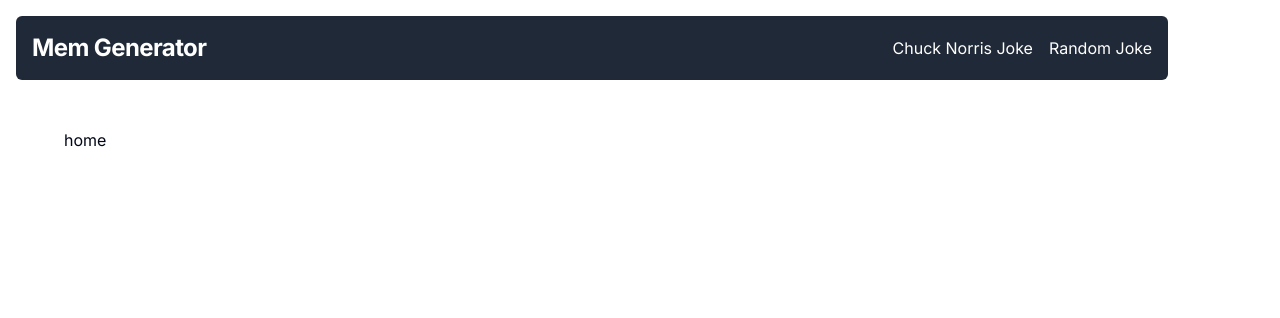
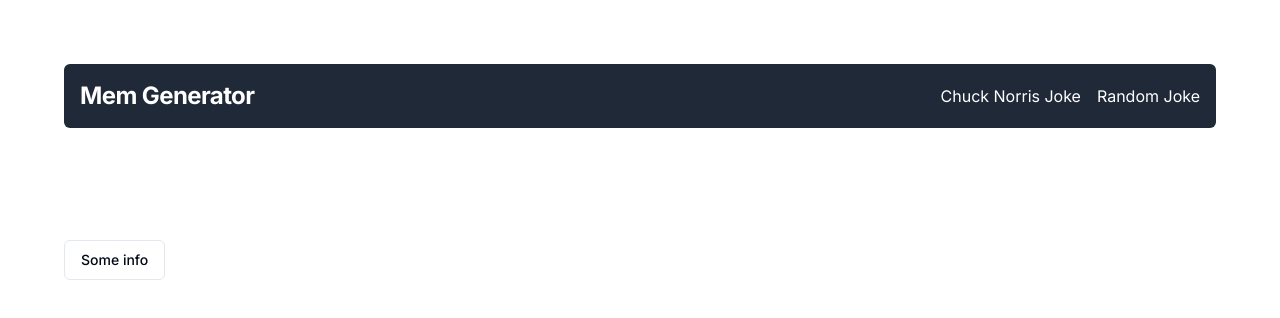
Before and after one commit to VladimirDmytriienko/mem, a Next.js app: page / in a window 1280 px wide. Shown: the top 318 px of the page. Built offline with nearby package versions, Linux system fonts and the light colour scheme.

Commit message:
make fun 2.0

```diff
--- a/package.json
+++ b/package.json
@@ -9,12 +9,15 @@
     "lint": "next lint"
   },
   "dependencies": {
+    "@radix-ui/react-slot": "^1.0.2",
     "class-variance-authority": "^0.7.0",
     "clsx": "^2.1.0",
     "lucide-react": "^0.309.0",
     "next": "14.0.4",
+    "next-themes": "^0.2.1",
     "react": "^18",
     "react-dom": "^18",
+    "sonner": "^1.3.1",
     "tailwind-merge": "^2.2.0",
     "tailwindcss-animate": "^1.0.7"
   },
--- a/src/app/joke/page.tsx
+++ b/src/app/joke/page.tsx
@@ -26,7 +26,7 @@
     };
 
     return (
-        <div className="m-4 p-6 max-w-md  bg-gray-100 rounded-md shadow-md overflow-hidden">
+        <div className="m-4 p-6  bg-gray-100 rounded-md shadow-md overflow-hidden ">
             <div className="text-center">
                 <button
                     className="bg-blue-500 hover:bg-blue-600 text-white font-bold py-2 px-4 rounded transition duration-300"
--- a/src/app/layout.tsx
+++ b/src/app/layout.tsx
@@ -18,9 +18,13 @@
   return (
     <html lang="en">
       <body className={inter.className} >
-        <nav className="bg-gray-800 m-4 p-4 text-white  rounded-md">
+        <div className="w-full p-4">
+          <nav className=" bg-gray-800 w-full p-4 text-white  rounded-md ">
             <div className="flex items-center justify-between">
-            <h1 className="text-2xl font-bold">Mem Generator</h1>
+              <h1 className="text-2xl font-bold">
+                <Link href="/">
+                Mem Generator
+                </Link></h1>
               <div className="flex space-x-4">
                 <Link href="/chuck" className="hover:text-gray-300">
                   Chuck Norris Joke
@@ -31,6 +35,8 @@
               </div>
             </div>
           </nav>
+        </div>
+
         {children}
       </body>
     </html>
--- a/src/app/page.tsx
+++ b/src/app/page.tsx
@@ -1,9 +1,13 @@
+import ButtonTest from "@/components/ButtonTest"
+import { Toaster } from "@/components/ui/sonner"
+export default function Home() {
+  return (
+    <main >
+        <ButtonTest />
+        <Toaster />
+    </main>
 
 
-export default function Home() {
-  return (
-    <main>
-      home
-    </main>
+
   )
 }
--- /dev/null
+++ b/src/components/ButtonTest.tsx
@@ -0,0 +1,23 @@
+"use client"
+import { toast } from "sonner"
+
+import { Button } from "@/components/ui/button"
+
+export default function ButtonTest() {
+  return (
+    <Button
+    variant="outline"
+    onClick={() =>
+      toast("the project created", {
+        description: "Sunday, january 14, 2024 at 2:08 AM",
+        action: {
+          label: "Undo",
+          onClick: () => console.log("Undo"),
+        },
+      })
+    }
+  >
+    Some info
+  </Button>
+  )
+}
--- /dev/null
+++ b/src/components/Toaster.tsx
@@ -0,0 +1,31 @@
+"use client"
+
+import { useTheme } from "next-themes"
+import { Toaster as Sonner } from "sonner"
+
+type ToasterProps = React.ComponentProps<typeof Sonner>
+
+const Toaster = ({ ...props }: ToasterProps) => {
+  const { theme = "system" } = useTheme()
+
+  return (
+    <Sonner
+      theme={theme as ToasterProps["theme"]}
+      className="toaster group"
+      toastOptions={{
+        classNames: {
+          toast:
+            "group toast group-[.toaster]:bg-background group-[.toaster]:text-foreground group-[.toaster]:border-border group-[.toaster]:shadow-lg",
+          description: "group-[.toast]:text-muted-foreground",
+          actionButton:
+            "group-[.toast]:bg-primary group-[.toast]:text-primary-foreground",
+          cancelButton:
+            "group-[.toast]:bg-muted group-[.toast]:text-muted-foreground",
+        },
+      }}
+      {...props}
+    />
+  )
+}
+
+export { Toaster }
--- /dev/null
+++ b/src/components/ui/button.tsx
@@ -0,0 +1,56 @@
+import * as React from "react"
+import { Slot } from "@radix-ui/react-slot"
+import { cva, type VariantProps } from "class-variance-authority"
+
+import { cn } from "@/lib/utils"
+
+const buttonVariants = cva(
+  "inline-flex items-center justify-center whitespace-nowrap rounded-md text-sm font-medium ring-offset-background transition-colors focus-visible:outline-none focus-visible:ring-2 focus-visible:ring-ring focus-visible:ring-offset-2 disabled:pointer-events-none disabled:opacity-50",
+  {
+    variants: {
+      variant: {
+        default: "bg-primary text-primary-foreground hover:bg-primary/90",
+        destructive:
+          "bg-destructive text-destructive-foreground hover:bg-destructive/90",
+        outline:
+          "border border-input bg-background hover:bg-accent hover:text-accent-foreground",
+        secondary:
+          "bg-secondary text-secondary-foreground hover:bg-secondary/80",
+        ghost: "hover:bg-accent hover:text-accent-foreground",
+        link: "text-primary underline-offset-4 hover:underline",
+      },
+      size: {
+        default: "h-10 px-4 py-2",
+        sm: "h-9 rounded-md px-3",
+        lg: "h-11 rounded-md px-8",
+        icon: "h-10 w-10",
+      },
+    },
+    defaultVariants: {
+      variant: "default",
+      size: "default",
+    },
+  }
+)
+
+export interface ButtonProps
+  extends React.ButtonHTMLAttributes<HTMLButtonElement>,
+    VariantProps<typeof buttonVariants> {
+  asChild?: boolean
+}
+
+const Button = React.forwardRef<HTMLButtonElement, ButtonProps>(
+  ({ className, variant, size, asChild = false, ...props }, ref) => {
+    const Comp = asChild ? Slot : "button"
+    return (
+      <Comp
+        className={cn(buttonVariants({ variant, size, className }))}
+        ref={ref}
+        {...props}
+      />
+    )
+  }
+)
+Button.displayName = "Button"
+
+export { Button, buttonVariants }
--- /dev/null
+++ b/src/components/ui/sonner.tsx
@@ -0,0 +1,31 @@
+"use client"
+
+import { useTheme } from "next-themes"
+import { Toaster as Sonner } from "sonner"
+
+type ToasterProps = React.ComponentProps<typeof Sonner>
+
+const Toaster = ({ ...props }: ToasterProps) => {
+  const { theme = "system" } = useTheme()
+
+  return (
+    <Sonner
+      theme={theme as ToasterProps["theme"]}
+      className="toaster group"
+      toastOptions={{
+        classNames: {
+          toast:
+            "group toast group-[.toaster]:bg-background group-[.toaster]:text-foreground group-[.toaster]:border-border group-[.toaster]:shadow-lg",
+          description: "group-[.toast]:text-muted-foreground",
+          actionButton:
+            "group-[.toast]:bg-primary group-[.toast]:text-primary-foreground",
+          cancelButton:
+            "group-[.toast]:bg-muted group-[.toast]:text-muted-foreground",
+        },
+      }}
+      {...props}
+    />
+  )
+}
+
+export { Toaster }
```
Also changed, not shown: 1 other file (tests, documents, lock files or other folders). Lines whose indentation alone changed are shown as unchanged.
